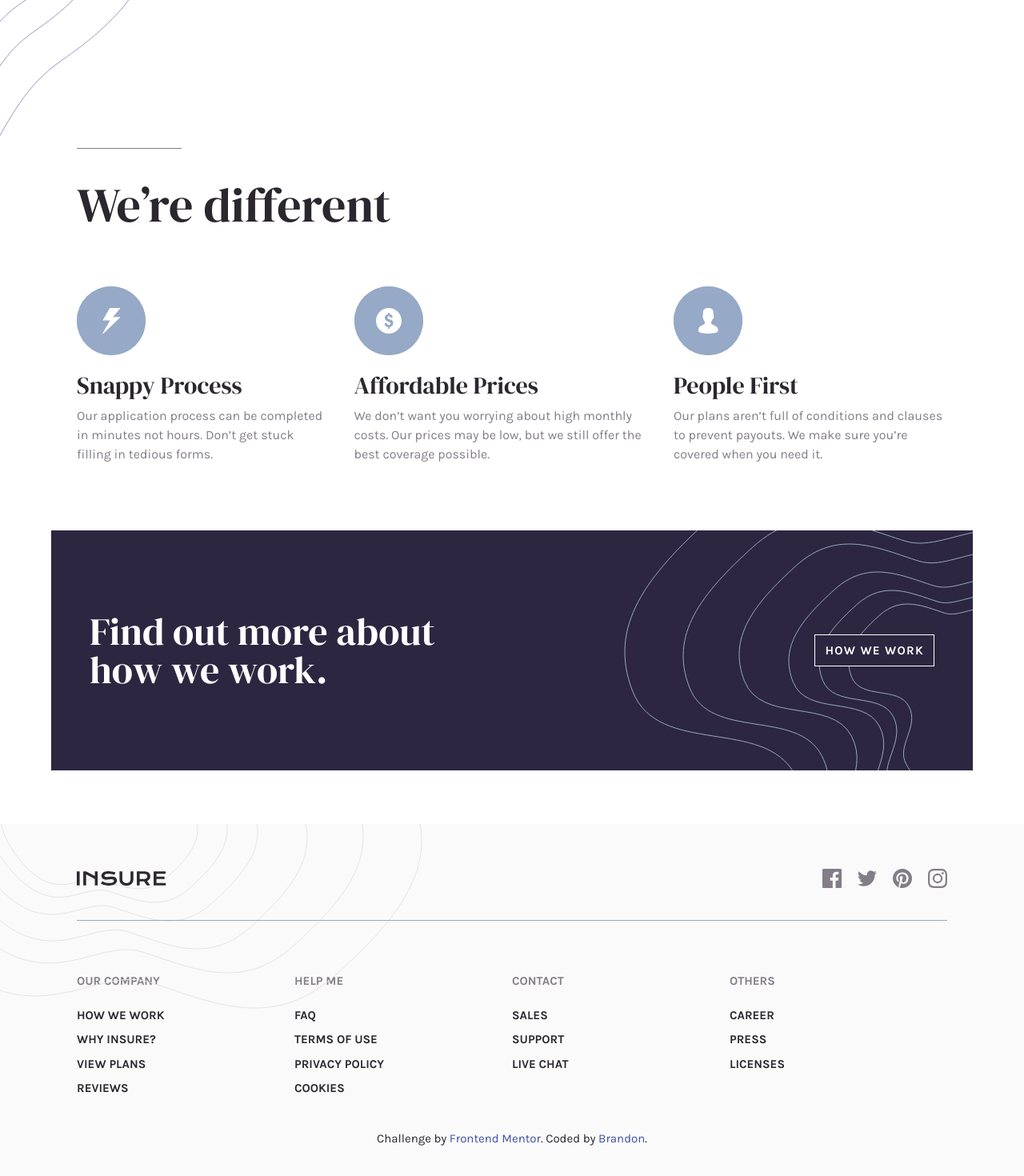
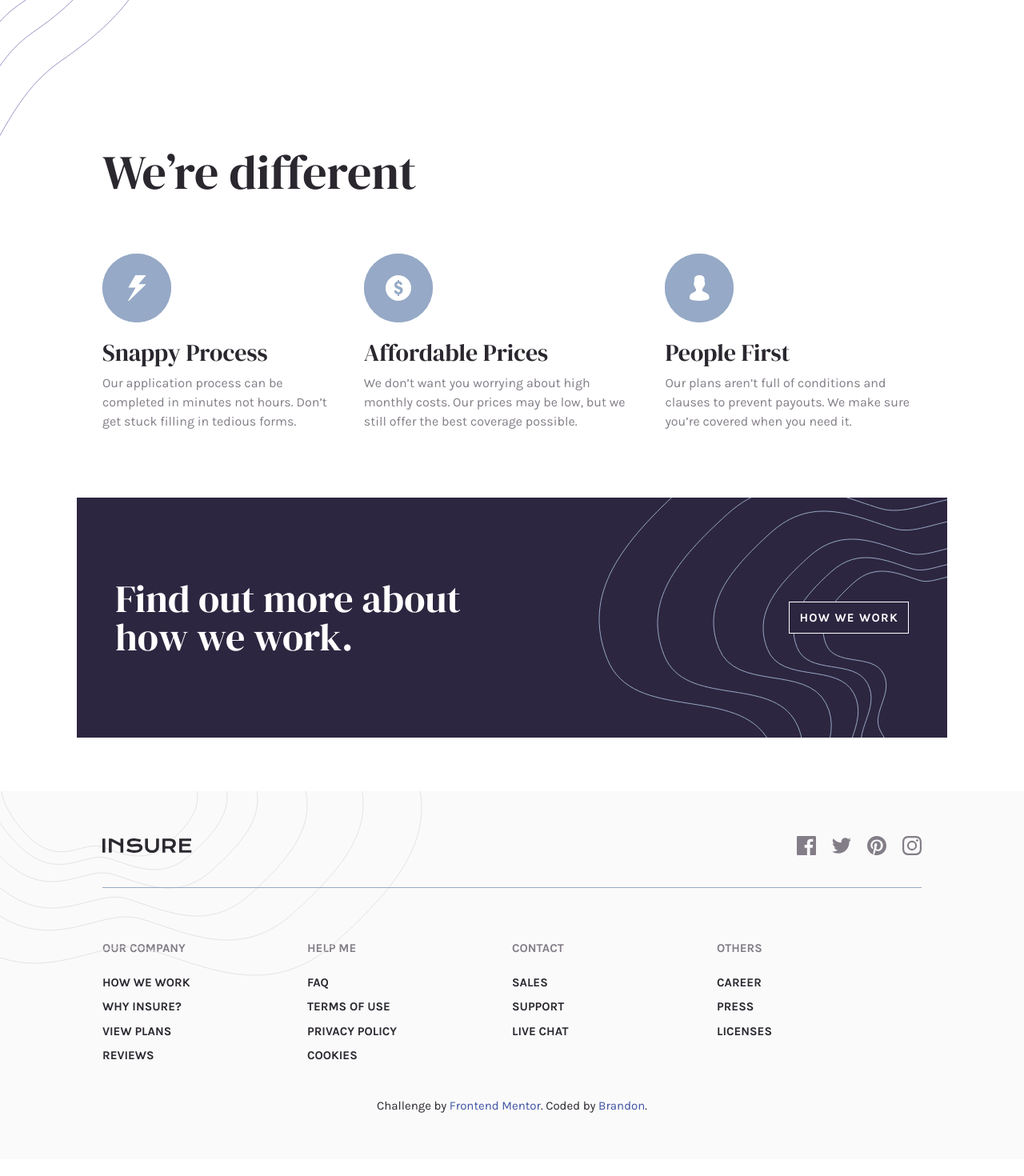
Before and after one commit to Brandon30067308/insure-landing-page, a React (Vite) app: page / in a window 1280 px wide. Shown: the part 766-2236 px from the top of the page at 80% size. After the commit the page ends 2215 px from the top, so only its background shows below. Built offline with nearby package versions, Linux system fonts and the light colour scheme.

Commit message:
update styles

```diff
--- a/index.html
+++ b/index.html
@@ -3,7 +3,7 @@
   <head>
     <meta charset="UTF-8" />
     <link rel="icon" type="image/svg+xml" href="/src/favicon.png" />
-    <meta name="viewport" content="width=device-width, initial-scale=1.0, maximum-scale=1.0, user-scalable=no" />
+    <meta name="viewport" content="width=device-width, initial-scale=1.0">
     <meta name="description" content="Insure Landing Page" />
     <title>Frontend Mentor | Insure landing page</title>
   </head>
--- a/src/components/Banner/Banner.tsx
+++ b/src/components/Banner/Banner.tsx
@@ -8,16 +8,16 @@ const Banner: FC = () => {
   return (
     <div className="Banner w-full min-h-[434px] flex justify-center items-center">
       <div
-        className="w-full relative max-w-6xl xl:max-w-[80vw] mx-auto min-h-[300px] bg-primary
+        className="relative w-full lg:w-[85vw] max-w-[2160px] mx-auto min-h-[300px] bg-primary
         flex justify-center md:justify-between items-center text-white overflow-hidden sm:px-12 py-8
         px-4 flex-col md:flex-row"
       >
-        <h3
+        <h2
           className="md:flex-[.5] font-dmSans leading-none text-[2.4rem] sm:text-5xl text-center z-10
           md:text-left mb-4 md:mb-0"
         >
           Find out more about how we work.
-        </h3>
+        </h2>
         <div className="md:flex-[.5] flex justify-end items-center z-10">
           <button
             className="uppercase text-[13.5px] sm:text-[15px] font-[700] tracking-[0.085em]
@@ -31,7 +31,7 @@ const Banner: FC = () => {
         <div className="absolute right-0 top-0">
           {width <= breakpoints.sm ? (
             <svg xmlns="http://www.w3.org/2000/svg" width="176" height="317">
-              <g fill="none" fill-rule="evenodd" stroke="#9E96C6">
+              <g fill="none" fillRule="evenodd" stroke="#9E96C6">
                 <path d="M229.233-90.334c-50.722-15.88-102.876-42.369-156.271 6.012C19.567-35.94-14.002 6.441 7.676 61.278c21.678 54.836 110.165 20.68 135.875 69.691 25.71 49.01-30.78 93.492-6.426 137.111 24.354 43.62 43.081 71.576 121.35 43.841 78.268-27.734 71.051-98.303 130.57-139.628 59.52-41.324 123.916-103.188 35.542-213.576-88.373-110.388-144.632-33.17-195.354-49.05z" />
                 <path d="M235.714-64.418c-41.272-12.887-83.71-34.382-127.158 4.879C65.108-20.28 37.793 14.114 55.432 58.614c17.64 44.5 89.642 16.782 110.563 56.554 20.92 39.772-25.047 75.868-5.23 111.265 19.818 35.397 35.056 58.083 98.743 35.577 63.687-22.507 57.815-79.773 106.246-113.308 48.431-33.534 100.83-83.736 28.92-173.316-71.909-89.58-117.687-26.916-158.96-39.804z" />
                 <path d="M247.526-47.655c-33.452-10.515-67.85-28.052-103.065 3.98-35.216 32.032-57.355 60.091-43.058 96.397 14.297 36.305 72.657 13.692 89.614 46.14 16.956 32.449-20.301 61.898-4.239 90.777 16.063 28.88 28.414 47.388 80.034 29.026 51.62-18.362 46.86-65.084 86.115-92.443 39.255-27.36 81.726-68.318 23.441-141.403-58.285-73.084-95.39-21.96-128.842-32.474z" />
@@ -41,7 +41,7 @@ const Banner: FC = () => {
             </svg>
           ) : (
             <svg xmlns="http://www.w3.org/2000/svg" width="436" height="593">
-              <g fill="none" fill-rule="evenodd" stroke="#96A9C6">
+              <g fill="none" fillRule="evenodd" stroke="#96A9C6">
                 <path d="M341.639-24.675c-75.703-23.693-153.543-63.212-233.235 8.97C28.71 56.477-21.39 119.709 10.964 201.522c32.354 81.814 164.422 30.855 202.794 103.977 38.373 73.122-45.94 139.485-9.591 204.563 36.35 65.078 64.3 106.787 181.115 65.409 116.816-41.379 106.045-146.664 194.878-208.318 88.833-61.654 184.944-153.953 53.046-318.647S417.341-.98 341.64-24.674z" />
                 <path d="M351.105 13.249c-61.583-19.24-124.905-51.33-189.734 7.283C96.543 79.146 55.786 130.491 82.105 196.925c26.32 66.434 133.755 25.055 164.971 84.43 31.216 59.377-37.372 113.266-7.802 166.11 29.57 52.845 52.306 86.713 147.334 53.113 95.028-33.6 86.267-119.094 158.53-169.158 72.265-50.064 150.45-125.012 43.153-258.747S412.688 32.489 351.105 13.249z" />
                 <path d="M368.812 38.417C318.85 22.72 267.478-3.465 214.883 44.36c-52.594 47.825-85.66 89.72-64.307 143.926 21.353 54.206 108.513 20.443 133.838 68.89 25.325 48.448-30.32 92.418-6.33 135.536 23.99 43.117 42.436 70.752 119.531 43.336 77.095-27.415 69.987-97.173 128.614-138.022 58.627-40.85 122.058-102.003 35.009-211.122-87.049-109.12-142.465-32.788-192.426-48.487z" />
--- a/src/components/Footer/Footer.tsx
+++ b/src/components/Footer/Footer.tsx
@@ -11,8 +11,8 @@ const Footer: FC = () => {
       className="Footer relative w-full bg-lightGray min-h-[355px] py-14 flex items-start
       justify-center"
     >
-      <div className="w-full max-w-6xl xl:max-w-[80vw] flex flex-col justify-start px-3 sm:px-8">
-        <header
+      <div className="w-full lg:w-[85vw] max-w-[2160px] flex flex-col justify-start px-3 sm:px-8">
+        <div
           className="w-full flex sm:flex-row gap-y-8 flex-col justify-between items-center pb-10
           border-b-[1px] border-b-primaryAlt mb-16 z-10"
         >
@@ -55,7 +55,7 @@ const Footer: FC = () => {
               </svg>
             </div>
           </div>
-        </header>
+        </div>
         <div
           className="grid gap-y-6"
           style={{
@@ -68,12 +68,12 @@ const Footer: FC = () => {
           }}
         >
           <div className="flex flex-col md:w-fit w-full items-center md:items-start">
-            <h3
+            <h2
               className="uppercase font-[700] text-grayishViolet mb-3.5 sm:mb-5 text-[13.5px]
               sm:text-[15px]"
             >
               our company
-            </h3>
+            </h2>
             <div>
               <p
                 className="w-fit text-primaryDark text-[13.5px] sm:text-[15px] uppercase font-[700]
@@ -102,12 +102,12 @@ const Footer: FC = () => {
             </div>
           </div>
           <div className="flex flex-col md:w-fit w-full items-center md:items-start">
-            <h3
+            <h2
               className="uppercase font-[700] text-grayishViolet mb-3.5 sm:mb-5 text-[13.5px]
               sm:text-[15px]"
             >
               help me
-            </h3>
+            </h2>
             <div>
               <p
                 className="w-fit text-primaryDark text-[13.5px] sm:text-[15px] uppercase font-[700]
@@ -136,12 +136,12 @@ const Footer: FC = () => {
             </div>
           </div>
           <div className="flex flex-col md:w-fit w-full items-center md:items-start">
-            <h3
+            <h2
               className="uppercase font-[700] text-grayishViolet mb-3.5 sm:mb-5 text-[13.5px]
               sm:text-[15px]"
             >
               contact
-            </h3>
+            </h2>
             <div>
               <p
                 className="w-fit text-primaryDark text-[13.5px] sm:text-[15px] uppercase font-[700]
@@ -164,12 +164,12 @@ const Footer: FC = () => {
             </div>
           </div>
           <div className="flex flex-col md:w-fit w-full items-center md:items-start">
-            <h3
+            <h2
               className="uppercase font-[700] text-grayishViolet mb-3.5 sm:mb-5 text-[13.5px]
               sm:text-[15px]"
             >
               others
-            </h3>
+            </h2>
             <div>
               <p
                 className="w-fit text-primaryDark text-[13.5px] sm:text-[15px] uppercase font-[700]
@@ -214,7 +214,7 @@ const Footer: FC = () => {
         <div className="absolute left-0 top-0">
           {width <= breakpoints.xs ? (
             <svg xmlns="http://www.w3.org/2000/svg" width="374" height="173">
-              <g fill="none" fill-rule="evenodd" stroke="#E4E4E4">
+              <g fill="none" fillRule="evenodd" stroke="#E4E4E4">
                 <path d="M72.361 139.675c75.703 23.693 153.543 63.212 233.235-8.97C385.29 58.523 435.39-4.709 403.036-86.522c-32.354-81.814-164.422-30.855-202.794-103.977-38.373-73.122 45.94-139.485 9.591-204.563-36.35-65.078-64.3-106.787-181.115-65.409C-88.098-419.092-77.327-313.807-166.16-252.153-254.993-190.499-351.104-98.2-219.206 66.494S-3.341 115.98 72.36 139.674z" />
                 <path d="M62.895 101.751c61.583 19.24 124.905 51.33 189.734-7.283 64.828-58.614 105.585-109.959 79.266-176.393-26.32-66.434-133.755-25.055-164.971-84.43-31.216-59.377 37.372-113.266 7.802-166.11-29.57-52.845-52.306-86.713-147.334-53.113-95.028 33.6-86.267 119.094-158.53 169.158-72.265 50.064-150.45 125.012-43.153 258.747S1.312 82.511 62.895 101.751z" />
                 <path d="M45.188 76.583C95.15 92.28 146.522 118.465 199.117 70.64c52.594-47.825 85.66-89.72 64.307-143.926-21.353-54.206-108.513-20.443-133.838-68.89-25.325-48.448 30.32-92.418 6.33-135.536-23.99-43.117-42.436-70.752-119.531-43.336-77.095 27.415-69.987 97.173-128.614 138.022-58.627 40.85-122.058 102.003-35.009 211.122C-60.189 137.216-4.773 60.884 45.188 76.583z" />
@@ -225,7 +225,7 @@ const Footer: FC = () => {
             </svg>
           ) : (
             <svg xmlns="http://www.w3.org/2000/svg" width="528" height="231">
-              <g fill="none" fill-rule="evenodd" stroke="#E4E4E4">
+              <g fill="none" fillRule="evenodd" stroke="#E4E4E4">
                 <path d="M186.361 197.675c75.703 23.693 153.543 63.212 233.235-8.97 79.693-72.182 129.794-135.414 97.44-217.227-32.354-81.814-164.422-30.855-202.794-103.977-38.373-73.122 45.94-139.485 9.591-204.563-36.35-65.078-64.3-106.787-181.115-65.409C25.902-361.092 36.673-255.807-52.16-194.153c-88.833 61.654-184.944 153.953-53.046 318.647s215.865 49.487 291.567 73.18z" />
                 <path d="M176.895 159.751c61.583 19.24 124.905 51.33 189.734-7.283 64.828-58.614 105.585-109.959 79.266-176.393-26.32-66.434-133.755-25.055-164.971-84.43-31.216-59.377 37.372-113.266 7.802-166.11-29.57-52.845-52.306-86.713-147.334-53.113-95.028 33.6-86.267 119.094-158.53 169.158-72.265 50.064-150.45 125.012-43.153 258.747s175.603 40.184 237.186 59.424z" />
                 <path d="M159.188 134.583c49.962 15.698 101.334 41.882 153.929-5.943 52.594-47.825 85.66-89.72 64.307-143.926-21.353-54.206-108.513-20.443-133.838-68.89-25.325-48.448 30.32-92.418 6.33-135.536-23.99-43.117-42.436-70.752-119.531-43.336C53.29-235.633 60.398-165.875 1.77-125.026-56.856-84.176-120.287-23.023-33.238 86.096c87.049 109.12 142.465 32.788 192.426 48.487z" />
--- a/src/components/Nav/Nav.tsx
+++ b/src/components/Nav/Nav.tsx
@@ -11,7 +11,7 @@ const Nav: FC = () => {
     <MobileNav />
   ) : (
     <nav className="Nav w-full py-4 min-h-[80px] z-20 flex items-center shadow bg-white font-karla">
-      <div className="w-full max-w-6xl xl:max-w-[80vw] mx-auto flex justify-between items-center px-8">
+      <div className="w-full lg:w-[85vw] max-w-[2160px] mx-auto flex justify-between items-center px-8">
         <Logo />
         <div className="flex items-center">
           <a
--- a/src/components/Services/Services.tsx
+++ b/src/components/Services/Services.tsx
@@ -4,26 +4,26 @@ const Services: FC = () => {
   return (
     <div className="Services w-full">
       <div
-        className="w-full mx-auto max-w-6xl xl:max-w-[80vw] flex flex-col items-center md:items-start
+        className="w-full mx-auto lg:w-[85vw] max-w-[2160px] flex flex-col items-center md:items-start
         mb-4 px-3 sm:px-8"
       >
-        <header className="mb-14 sm:mb-[72px] w-fit">
-          <h3
+        <div className="mb-14 sm:mb-[72px] w-fit">
+          <h2
             className="md:text-left text-center font-dmSans text-[3rem] sm:text-6xl text-primaryDark
             leading-none"
           >
             We’re different
-          </h3>
-        </header>
+          </h2>
+        </div>
         <div className="w-full flex items-start justify-start gap-8 flex-col md:flex-row">
           <div className="flex flex-col items-center md:items-start text-center md:text-left justify-start">
             <div className="rounded-[50%] bg-primaryAlt mb-5">
               <svg xmlns="http://www.w3.org/2000/svg" width="86" height="86">
-                <g fill="none" fill-rule="evenodd">
+                <g fill="none" fillRule="evenodd">
                   <circle cx="43" cy="43" r="43" fill="#96A9C6" />
                   <path
                     fill="#FFF"
-                    fill-rule="nonzero"
+                    fillRule="nonzero"
                     d="M32 59h1.195l21.072-20.146c.276-.356.123-.534-.46-.534H45.11l9.158-10.786c.276-.356.061-.534-.612-.534h-11.67c-.337 0-.613.119-.888.356l-8.515 14.645c-.061.356.122.534.582.534h8.423L32 59z"
                   />
                 </g>
@@ -42,11 +42,11 @@ const Services: FC = () => {
           <div className="flex flex-col items-center md:items-start text-center md:text-left justify-start">
             <div className="rounded-[50%] bg-primaryAlt mb-5">
               <svg xmlns="http://www.w3.org/2000/svg" width="86" height="86">
-                <g fill="none" fill-rule="evenodd">
+                <g fill="none" fillRule="evenodd">
                   <circle cx="43" cy="43" r="43" fill="#96A9C6" />
                   <path
                     fill="#FFF"
-                    fill-rule="nonzero"
+                    fillRule="nonzero"
                     d="M43 27c-8.836 0-16 7.164-16 16s7.164 16 16 16c8.838 0 16-7.164 16-16s-7.162-16-16-16zm4.363 22.178c-.787.883-1.924 1.402-3.41 1.558V53H42.06v-2.252c-2.479-.254-4.012-1.695-4.604-4.32l2.93-.764c.271 1.65 1.17 2.475 2.695 2.475.713 0 1.24-.176 1.576-.53a1.79 1.79 0 00.504-1.279c0-.518-.168-.91-.504-1.176-.336-.267-1.084-.605-2.242-1.015-1.04-.362-1.855-.717-2.441-1.073a4.032 4.032 0 01-1.428-1.48c-.365-.637-.549-1.379-.549-2.223 0-1.107.328-2.105.98-2.992.653-.885 1.68-1.426 3.083-1.623V33h1.894v1.748c2.117.254 3.488 1.451 4.111 3.594l-2.609 1.07c-.51-1.469-1.295-2.203-2.361-2.203-.535 0-.965.164-1.287.492a1.636 1.636 0 00-.487 1.194c0 .476.157.841.47 1.097.31.254.98.569 2.003.946 1.125.41 2.008.798 2.647 1.164a4.16 4.16 0 011.533 1.513c.38.645.572 1.397.572 2.258 0 1.322-.395 2.424-1.182 3.305z"
                   />
                 </g>
@@ -65,11 +65,11 @@ const Services: FC = () => {
           <div className="flex flex-col items-center md:items-start text-center md:text-left justify-start">
             <div className="rounded-[50%] bg-primaryAlt mb-5">
               <svg xmlns="http://www.w3.org/2000/svg" width="86" height="86">
-                <g fill="none" fill-rule="evenodd">
+                <g fill="none" fillRule="evenodd">
                   <circle cx="43" cy="43" r="43" fill="#96A9C6" />
                   <path
                     fill="#FFF"
-                    fill-rule="nonzero"
+                    fillRule="nonzero"
                     d="M52.874 49.874l-5.095-2.547c-.48-.24-.779-.724-.779-1.261v-1.804c.122-.149.25-.32.383-.507.661-.933 1.19-1.972 1.576-3.093a2.116 2.116 0 001.241-1.929V36.6c0-.514-.192-1.011-.533-1.4v-2.837c.03-.293.147-2.04-1.116-3.48C47.455 27.633 45.678 27 43.267 27c-2.412 0-4.19.634-5.285 1.883-1.263 1.44-1.145 3.187-1.115 3.48V35.2a2.127 2.127 0 00-.534 1.4v2.133c0 .65.295 1.255.799 1.658.488 1.935 1.51 3.392 1.868 3.86v1.765c0 .516-.282.99-.734 1.237l-4.758 2.596A4.81 4.81 0 0031 54.073V55.8c0 2.531 8.024 3.2 12.267 3.2 4.242 0 12.266-.669 12.266-3.2v-1.623a4.786 4.786 0 00-2.659-4.303z"
                   />
                 </g>
--- a/src/styles/base.css
+++ b/src/styles/base.css
@@ -651,6 +651,10 @@ Ensure the default browser behavior of the `hidden` attribute.
   max-width: 36rem;
 }
 
+.max-w-\[2160px\]{
+  max-width: 2160px;
+}
+
 .-rotate-\[30deg\]{
   --tw-rotate: -30deg;
   transform: translate(var(--tw-translate-x), var(--tw-translate-y)) rotate(var(--tw-rotate)) skewX(var(--tw-skew-x)) skewY(var(--tw-skew-y)) scaleX(var(--tw-scale-x)) scaleY(var(--tw-scale-y));
@@ -1094,10 +1098,6 @@ Ensure the default browser behavior of the `hidden` attribute.
     padding-right: 2rem;
   }
 
-  .sm\:pt-20{
-    padding-top: 5rem;
-  }
-
   .sm\:text-5xl{
     font-size: 3rem;
     line-height: 1;
@@ -1159,6 +1159,10 @@ Ensure the default browser behavior of the `hidden` attribute.
     width: 40%;
   }
 
+  .md\:w-\[460px\]{
+    width: 460px;
+  }
+
   .md\:flex-\[\.5\]{
     flex: .5;
   }
@@ -1185,12 +1189,34 @@ Ensure the default browser behavior of the `hidden` attribute.
     padding-right: 0px;
   }
 
+  .md\:pt-20{
+    padding-top: 5rem;
+  }
+
   .md\:text-left{
     text-align: left;
   }
 }
 
+@media (min-width: 1024px){
+  .lg\:w-\[80vw\]{
+    width: 80vw;
+  }
+
+  .lg\:w-\[85vw\]{
+    width: 85vw;
+  }
+
+  .lg\:pt-20{
+    padding-top: 5rem;
+  }
+}
+
 @media (min-width: 1440px){
+  .xl\:max-w-\[2160px\]{
+    max-width: 2160px;
+  }
+
   .xl\:max-w-\[80vw\]{
     max-width: 80vw;
   }
```
Also changed, not shown: src/components/Hero/Hero.tsx (+9 -9 lines), src/components/Nav/MobileNav.tsx (+5 -5 lines).
